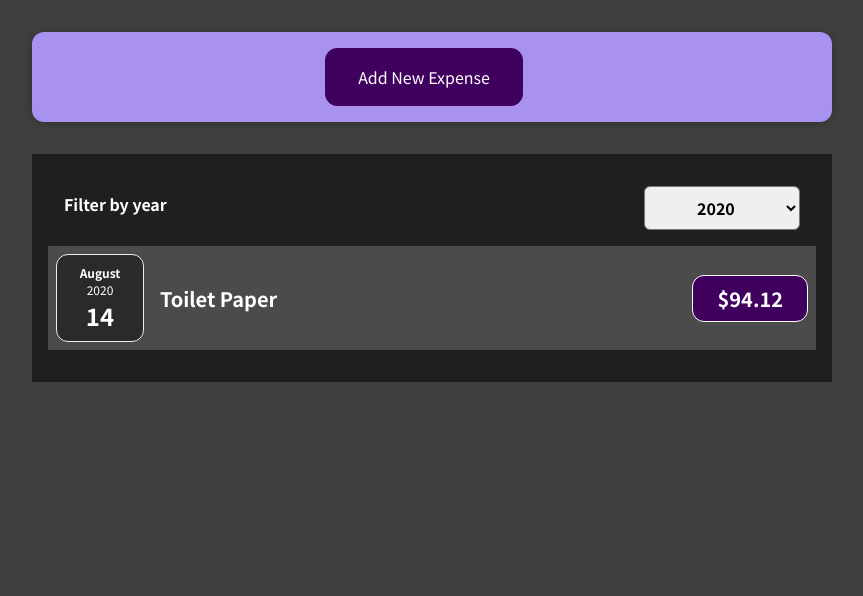
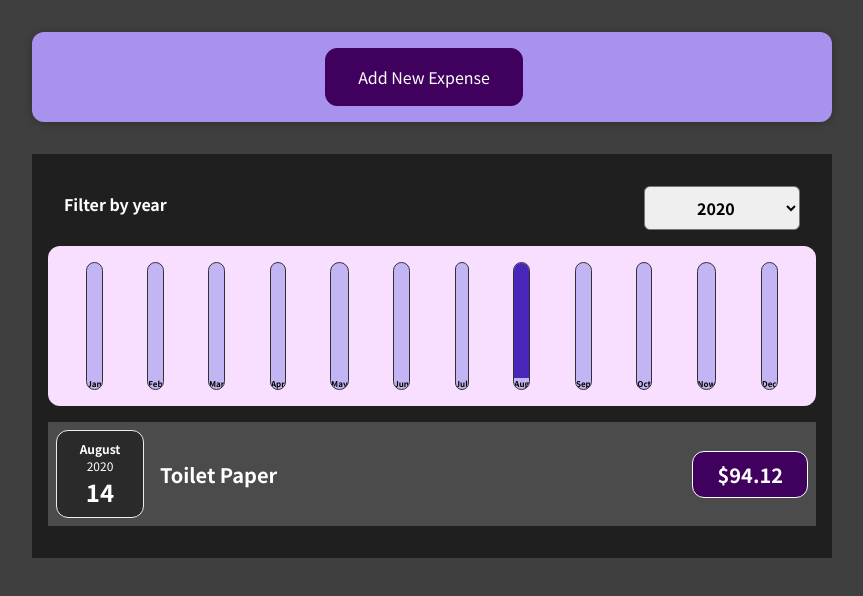
Before and after one commit to forxynet/working-with-multiple-states, a React (Create React App) app: page / in a window 1280 px wide. Shown: the top 596 px of the page, without its empty margins (208-1071 px from the left). Built offline with nearby package versions, Linux system fonts and the light colour scheme.

Commit message:
added chart

```diff
--- /dev/null
+++ b/src/components/Chart/Chart.css
@@ -0,0 +1,9 @@
+.chart {
+  padding: 1rem;
+  border-radius: 12px;
+  background-color: #f8dfff;
+  text-align: center;
+  display: flex;
+  justify-content: space-around;
+  height: 10rem;
+}
--- /dev/null
+++ b/src/components/Chart/Chart.js
@@ -0,0 +1,21 @@
+import React from 'react'
+import ChartBar from './ChartBar';
+import './Chart.css';
+
+export default function Chart(props) {
+  const dataPointValues = props.dataPoints.map(dataPoint => dataPoint.value);
+  const totalMaximum = Math.max(...dataPointValues);
+
+  return (
+    <div className='chart'>
+      {props.dataPoints.map(dataPoint => (
+        <ChartBar
+          key={dataPoint.label}
+          value={dataPoint.value}
+          maxValue={totalMaximum}
+          label={dataPoint.label}
+        />
+      ))}
+    </div>
+  )
+}
--- a/src/components/UI/ChartBar.css
+++ b/src/components/Chart/ChartBar.css
@@ -1,4 +1,3 @@
-
 .chart-bar {
   height: 100%;
   display: flex;
--- /dev/null
+++ b/src/components/Chart/ChartBar.js
@@ -0,0 +1,25 @@
+import React from 'react'
+import './ChartBar.css';
+
+export default function ChartBar(props) {
+  let barFillHeight = '0%';
+
+  if (props.maxValue > 0) {
+    barFillHeight = Math.round((props.value / props.maxValue) * 100) + '%';
+  }
+
+  return (
+    <div className='chart-bar'>
+      <div className='chart-bar__inner'>
+        <div
+          className='chart-bar__fill'
+          style={{ height: barFillHeight }}>
+
+        </div>
+        <div className='chart-bar__label'>
+          {props.label}
+        </div>
+      </div>
+    </div>
+  )
+}
--- a/src/components/Expenses/Expenses.js
+++ b/src/components/Expenses/Expenses.js
@@ -3,6 +3,7 @@
 import Card from '../UI/Card';
 import ExpensesFilter from './ExpensesFilter';
 import ExpensesList from './ExpensesList';
+import ExpensesChart from './ExpensesChart';
 import './Expenses.css';
 
 const Expenses = (props) => {
@@ -23,6 +24,7 @@
           selected={filteredYear}
           onChangeFilter={filterChangeHandler}
         />
+        <ExpensesChart expenses={filteredExpenses} />
         <ExpensesList items={filteredExpenses} />
       </Card>
     </div>
--- /dev/null
+++ b/src/components/Expenses/ExpensesChart.js
@@ -0,0 +1,30 @@
+import React from 'react'
+import Chart from '../Chart/Chart'
+
+export default function ExpensesChart(props) {
+  const chartDataPoint = [
+    { label: 'Jan', value: 0 },
+    { label: 'Feb', value: 0 },
+    { label: 'Mar', value: 0 },
+    { label: 'Apr', value: 0 },
+    { label: 'May', value: 0 },
+    { label: 'Jun', value: 0 },
+    { label: 'Jul', value: 0 },
+    { label: 'Aug', value: 0 },
+    { label: 'Sep', value: 0 },
+    { label: 'Oct', value: 0 },
+    { label: 'Now', value: 0 },
+    { label: 'Dec', value: 0 }
+  ]
+
+  for (const expense of props.expenses) {
+    const expenseMonth = expense.date.getMonth();
+    chartDataPoint[expenseMonth].value += expense.amount;
+  }
+
+  return (
+    <div>
+      <Chart dataPoints={chartDataPoint} />
+    </div>
+  )
+}
```
